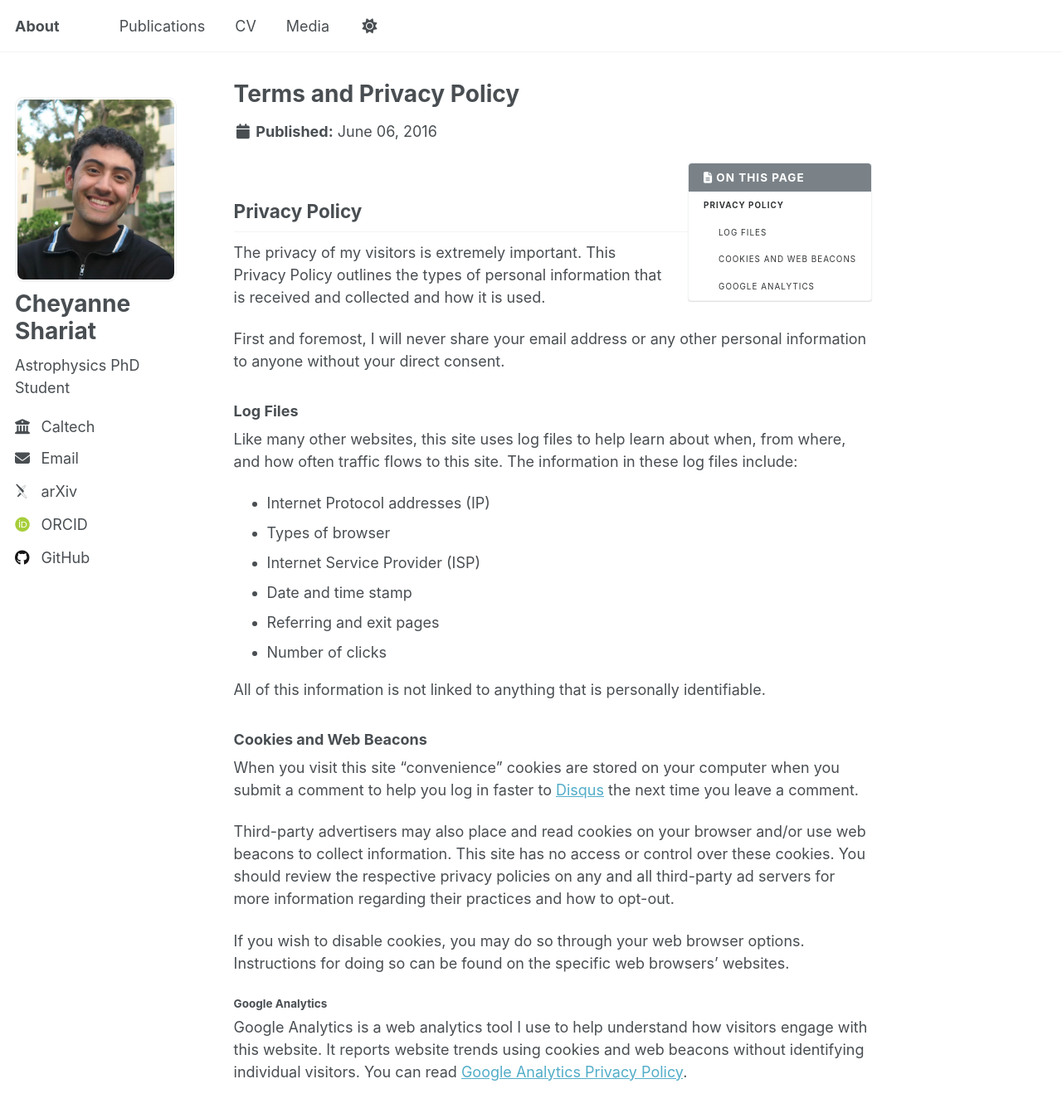
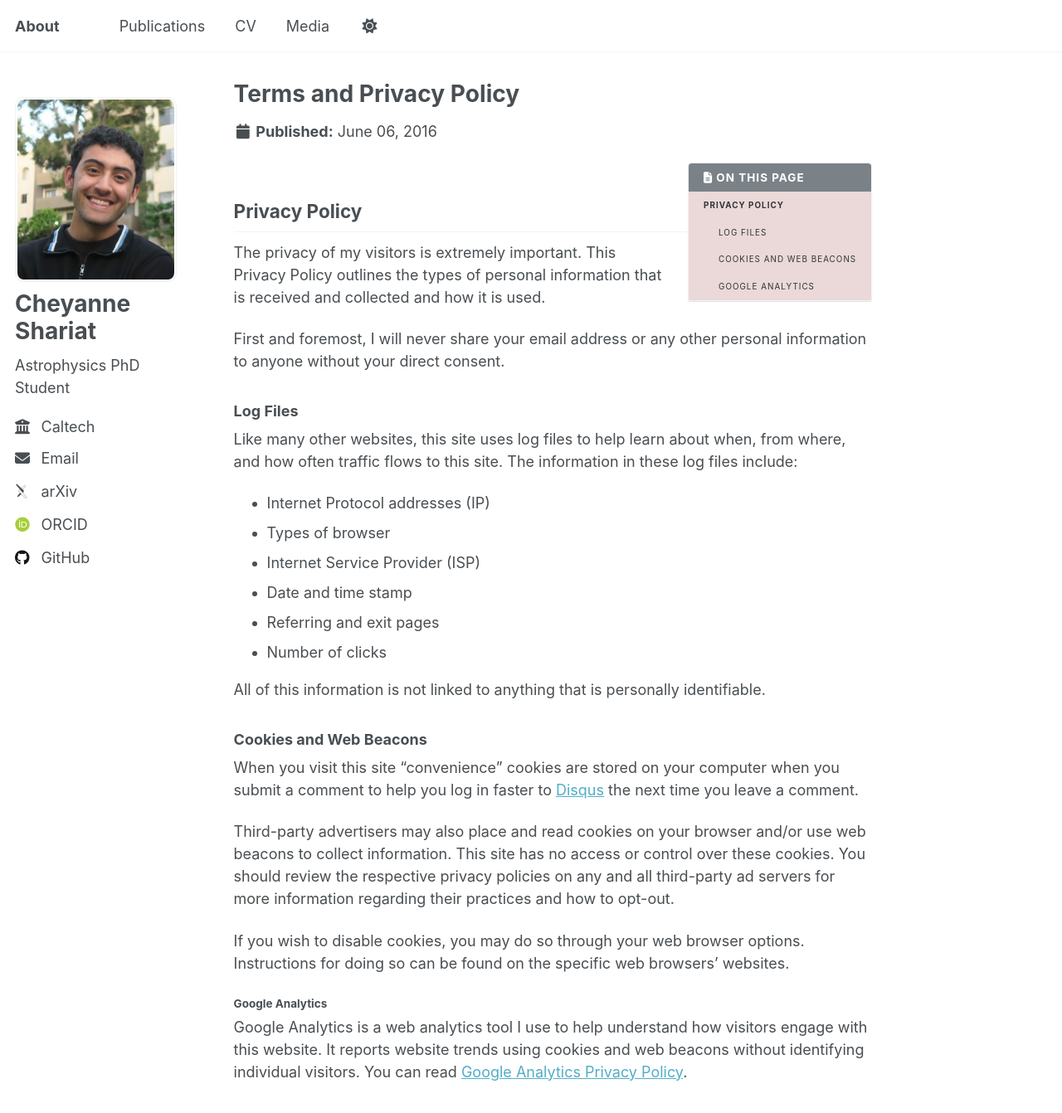
Before and after one commit to cheyanneshariat/cheyanneshariat.github.io, a Jekyll site: the page built from _pages/terms.md, in a window 1280 px wide and 1400 px high. Shown: the top 1342 px of the window at 83% size. Built offline with Jekyll 4.4.1, drawn with Linux system fonts in a browser that asks for light colours; some web fonts are replaced; a script that is not in the unit is left out.

Commit message:
Adjust navigation font size and background color

```diff
--- a/_sass/layout/_navigation.scss
+++ b/_sass/layout/_navigation.scss
@@ -360,7 +360,7 @@
   margin: 0;
   padding: 0.5rem 1rem;
   font-family: $sans-serif-narrow;
-  font-size: $type-size-5;
+  font-size: $type-size-4;
   font-weight: bold;
 }
 
@@ -385,7 +385,7 @@
   color: var(--global-text-color-light);
   text-transform: uppercase;
   letter-spacing: 1px;
-  background-color: #fff;
+  background-color: #ebd8d8; // default #fff
   border: 1px solid var(--global-border-color);
   border-radius: $border-radius;
   box-shadow: $box-shadow;
```
